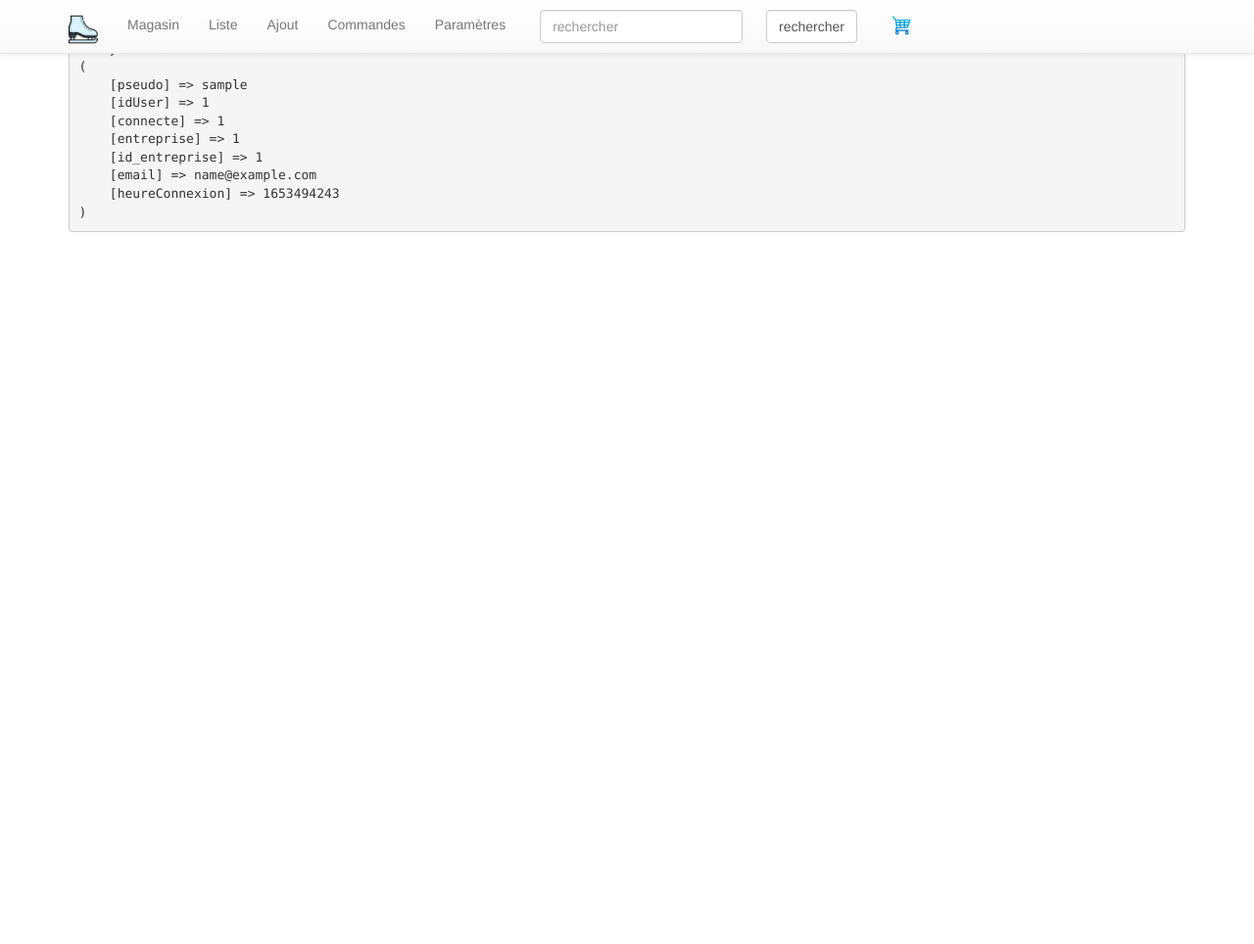
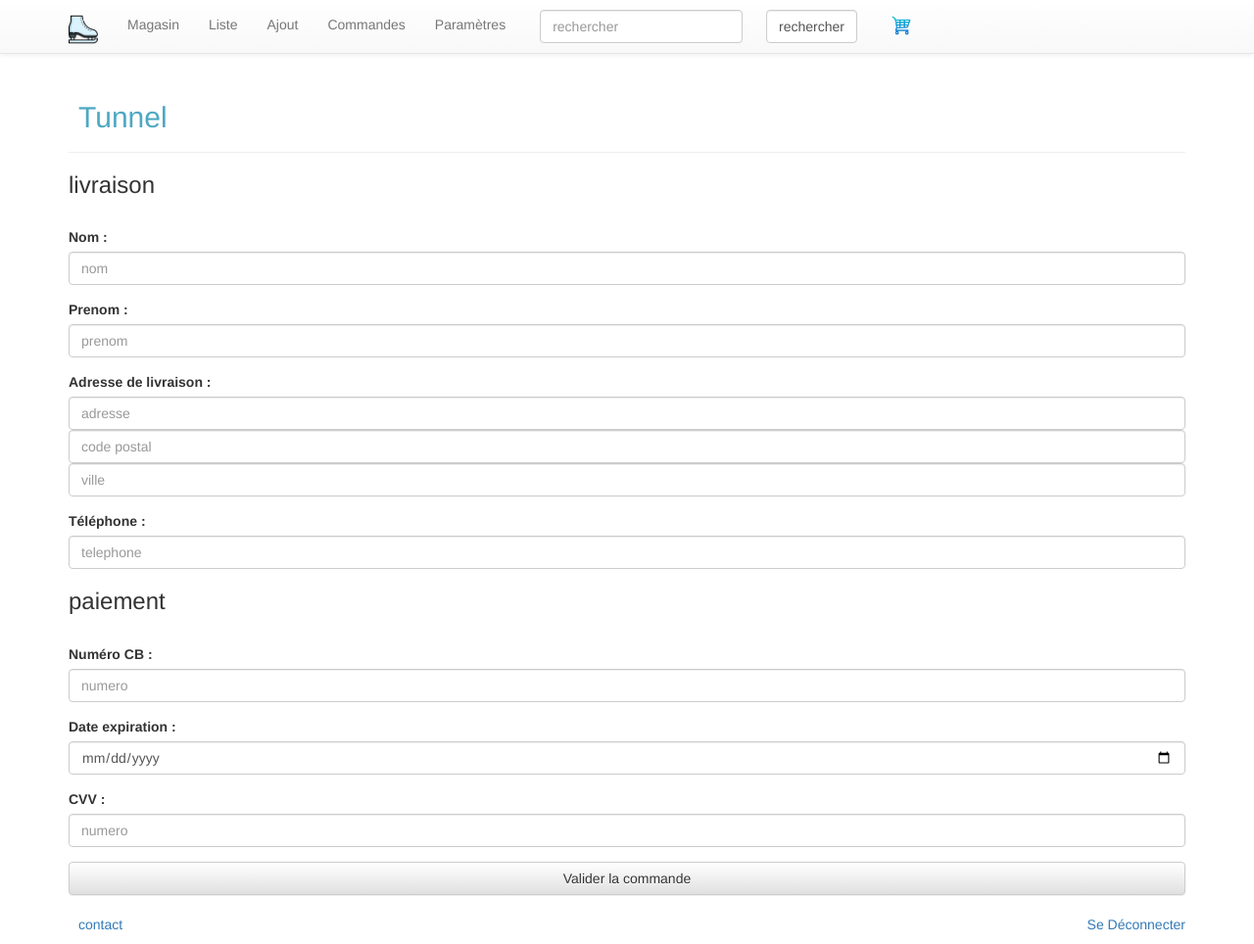
Before and after one commit to AugustinH1/IceG2I, a PHP site: page /index.php?view=tunnel in a window 1280 px wide. Shown: the whole page at 98% size. Before the commit the page ends 237 px from the top, so only its background shows below. Run offline with PHP 8.4, Linux system fonts and the light colour scheme; the visitor is signed in with stand-in values (Sample User, id 1).

Commit message:
panier + tunnel commande

```diff
--- a/libs/modele.php
+++ b/libs/modele.php
@@ -223,4 +223,12 @@
 	return parcoursRs(SQLSelect($sql));
 }
 
+function ValiderCommande($nom,$prenom,$adresse,$ville,$code_postal,$tel,$cb,$exp,$cvv,$idUser)
+{
+	$date=date('Y-m-d');
+	$sql = "INSERT INTO Commande(date,etat_livraison,nom,prenom,adresse,ville,code_postal,telephone,CB,date_expiration,CVV,id_user)
+	        VALUES ('$date', 0,'$nom','$prenom','$adresse','$ville','$code_postal','$tel','$cb','$exp','$cvv','$idUser');";
+	SQLInsert($sql);
+}
+
 ?>
--- a/templates/footer.php
+++ b/templates/footer.php
@@ -50,7 +50,7 @@
 		{
 			echo "<a class=\"deconnecter \" href=\"controleur.php?view=magasin&action=Logout\">Se Déconnecter</a>";
 		}
-		tprint($_SESSION);
+		//tprint($_SESSION);
 		?>
 
 	</p>
--- a/templates/magasin.php
+++ b/templates/magasin.php
@@ -23,7 +23,9 @@
     }
 </style>
 
-<h1 class="titre">magasin</h1>
+<div class="page-header">
+	<h1 class="titre">magasin</h1>
+</div>
 
 
 <?php
--- /dev/null
+++ b/templates/tunnel.php
@@ -0,0 +1,72 @@
+<?php
+
+//Template du tunnel de commande : permet de renseigner les informations de livraison et de paiement
+include_once "libs/modele.php";
+include_once "libs/maLibForms.php";
+include_once "libs/maLibUtils.php";
+
+// Si la page est appelée directement par son adresse, on redirige en passant pas la page index
+if (basename($_SERVER["PHP_SELF"]) != "index.php")
+{
+	header("Location:../index.php?view=accueil");
+	die("");
+}
+
+// Cette interface ne doit pas etre offerte aux utilisateurs non connectés
+if (!valider("connecte","SESSION")) {
+
+	// On choisit de charger la vue de login
+	$_REQUEST["msg"] = "Il faut vous connecter !!";
+	include("templates/magasin.php");
+} else {
+?>
+
+<img src="ressources/panier.png" height="30" width="30" alt="imgpanier">
+<h2 class="titre">Panier</h2>
+<div class="page-header">
+    <h2 class="titre">Tunnel</h2>
+</div>
+
+<form role="form" action="controleur.php">
+
+    <h3>livraison</h3></br>
+    <div class="form-group">
+        <label for="nom">Nom : </label>
+        <input type="text" class="form-control" id="nom" name="nom" placeholder="nom">
+    </div>
+    <div class="form-group">
+        <label for="prenom">Prenom : </label>
+        <input type="text" class="form-control" id="prenom" name="prenom" placeholder="prenom">
+    </div>
+    <div class="form-group">
+        <label for="adresse">Adresse de livraison : </label>
+        <input type="text" class="form-control" id="adresse" name="adresse" placeholder="adresse">
+        <input type="text" class="form-control" name="codepostal" placeholder="code postal">
+        <input type="text" class="form-control" name="ville" placeholder="ville">
+    </div>
+    <div class="form-group">
+        <label for="tel">Téléphone : </label>
+        <input type="text" class="form-control" id="tel" name="tel" placeholder="telephone">
+    </div>
+
+    <h3>paiement</h3></br>
+    <div class="form-group">
+        <label for="cb">Numéro CB : </label>
+        <input type="text" class="form-control" id="cb" name="cb" placeholder="numero">
+    </div>
+    <div class="form-group">
+        <label for="exp">Date expiration : </label>
+        <input type="date" class="form-control" id="exp" name="exp" placeholder="nom">
+    </div>
+    <div class="form-group">
+        <label for="cvv">CVV : </label>
+        <input type="text" class="form-control" id="cvv" name="cvv" placeholder="numero">
+    </div>
+
+    <button type="submit" name="action" value="valider" class="form-control btn btn-default">Valider la commande</button>
+    <br/><br/>
+</form>
+
+<?php
+}
+?>
```
Also changed, not shown: controleur.php (+8 -2 lines), templates/panier.php (+7 -9 lines).
